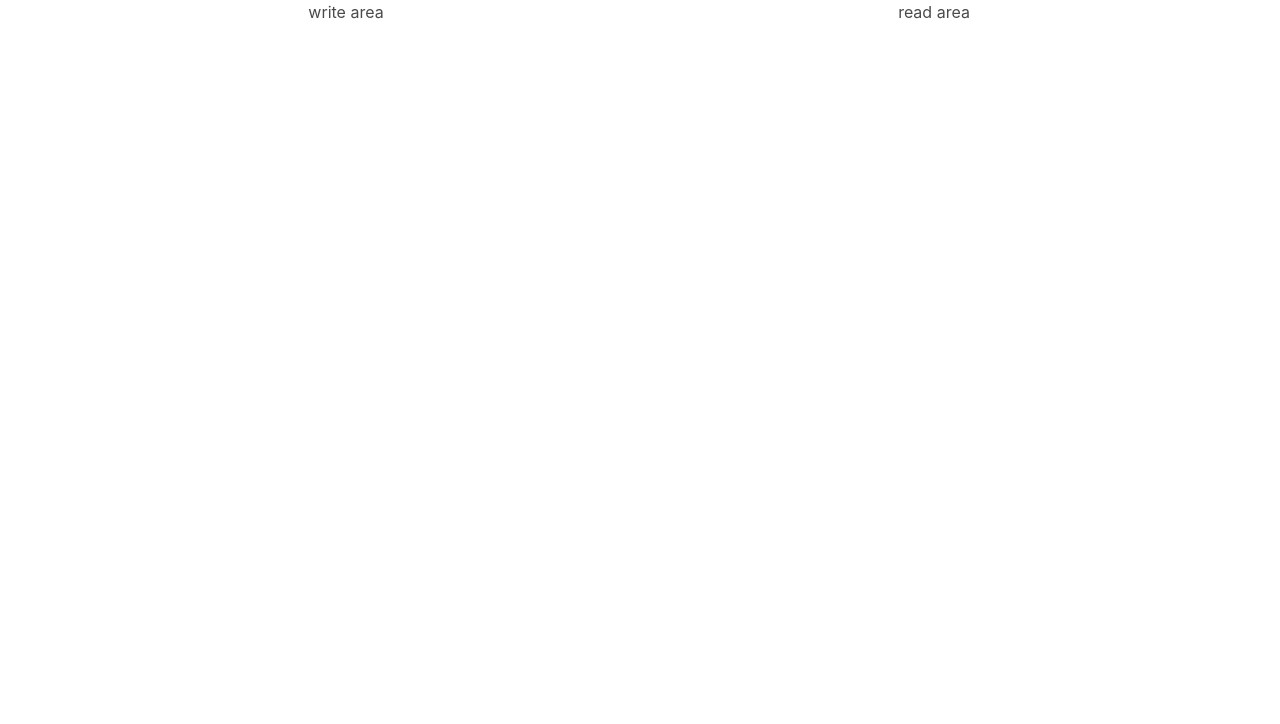
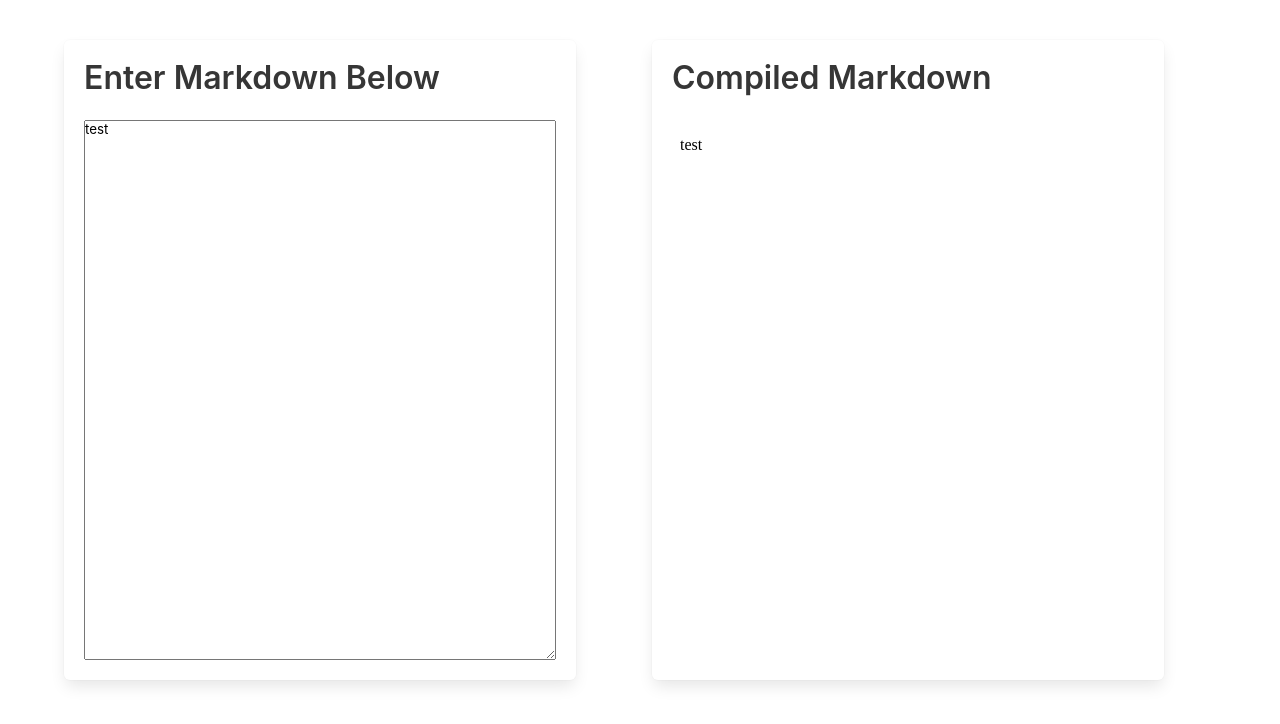
Before and after one commit to datner/Markdown-Previewer, a React (Create React App) app: page / in a window 1280 px wide. Shown: the top 724 px of the page. Built offline with nearby package versions, Linux system fonts and the light colour scheme.

Commit message:
Feature marked (#3)
* add WriteBox component

* add ReadBox component

* add Marked, changed ReadBox, broke Bulma

* fixed a bit of bulma, still broken

* Bulma integrated

* Finalized aspects, implemeted iframe

```diff
--- a/package.json
+++ b/package.json
@@ -3,6 +3,8 @@
   "version": "0.1.0",
   "private": true,
   "dependencies": {
+    "bulma": "^0.6.1",
+    "marked": "^0.3.7",
     "react": "^16.2.0",
     "react-dom": "^16.2.0",
     "react-scripts": "1.0.17"
--- a/src/App.css
+++ b/src/App.css
@@ -1,28 +1,14 @@
-.App {
-  text-align: center;
+
+html, body {margin: 0; height: 100%; overflow: hidden}
+
+.box {
+  position: fixed;
+  top: 40px;
+  height: 80%;
+  width: 40%
 }
 
-.App-logo {
-  animation: App-logo-spin infinite 20s linear;
-  height: 80px;
+textarea, iframe {
+  height: 90%;
+  width: 100%;
 }
-
-.App-header {
-  background-color: #222;
-  height: 150px;
-  padding: 20px;
-  color: white;
-}
-
-.App-title {
-  font-size: 1.5em;
-}
-
-.App-intro {
-  font-size: large;
-}
-
-@keyframes App-logo-spin {
-  from { transform: rotate(0deg); }
-  to { transform: rotate(360deg); }
-}
--- a/src/App.js
+++ b/src/App.js
@@ -1,19 +1,57 @@
 import React, { Component } from 'react';
-import logo from './logo.svg';
 import './App.css';
-import './bulma-0.6.1/css/bulma.css';
+import 'bulma/css/bulma.css';
+import Marked from 'marked';
+import markdownIpsum from './markdown-ipsum';
+
+// React Components
+import WriteBox from './components/WriteBox';
+import ReadBox from './components/ReadBox';
+
 
 class App extends Component {
+  constructor() {
+    super()
+
+    this.updateOutput = this.updateOutput.bind(this);
+    this.updateInput = this.updateInput.bind(this);
+    this.renderHTML = this.renderHTML.bind(this);
+
+    this.state ={
+      input: "test",
+    }
+  }
+
+  componentDidMount() {
+    this.setState({ output: Marked(this.state.input)})
+  }
+
+  updateOutput(text) {
+    const output = Marked(text);
+
+    this.setState({ output });
+  }
+
+  updateInput(e) {
+    const input = e.target.value;
+
+    this.setState({ input }, _ => this.updateOutput(input));
+  }
+
+  renderHTML(){
+    return { __html: this.state.output }
+  }
+
   render() {
     return (
-      <div className="App hero">
+      <div className="App article">
         <div className="container">
           <div className="columns">
             <div className="column">
-              write area
+              <WriteBox input={ this.state.input } updateInput={ this.updateInput }/>
             </div>
             <div className="column">
-              read area
+              <ReadBox output={ this.state.output } />
             </div>
           </div>
         </div>
--- /dev/null
+++ b/src/components/ReadBox.js
@@ -0,0 +1,18 @@
+import React from 'react';
+import PropTypes from 'prop-types';
+
+
+class ReadBox extends React.Component {
+
+    render() {
+        return (
+            <div className="box">
+                <h1 className="title">Compiled Markdown</h1>
+                <iframe srcdoc={this.props.output} height="100%" width="100%" frameborder="0"></iframe>
+            </div>
+        );
+    }
+}
+
+
+export default ReadBox;
--- /dev/null
+++ b/src/components/WriteBox.js
@@ -0,0 +1,32 @@
+import React from 'react';
+import PropTypes from 'prop-types';
+
+
+class writeBox extends React.Component {
+    constructor(props, context) {
+        super(props, context);
+
+        this.state = {
+            input: this.props.input
+        }
+    }
+
+    render() {
+        return (
+            <div className="box">
+                <h1 className="title">Enter Markdown Below</h1>
+                <textarea cols="10" rows="10" value={ this.props.input } onChange={this.props.updateInput} />
+            </div>
+        );
+    }
+}
+
+writeBox.defaultProps = {
+
+};
+
+writeBox.propTypes = {
+
+};
+
+export default writeBox;
```
Also changed, not shown: 1 other file (tests, documents, lock files or other folders).
